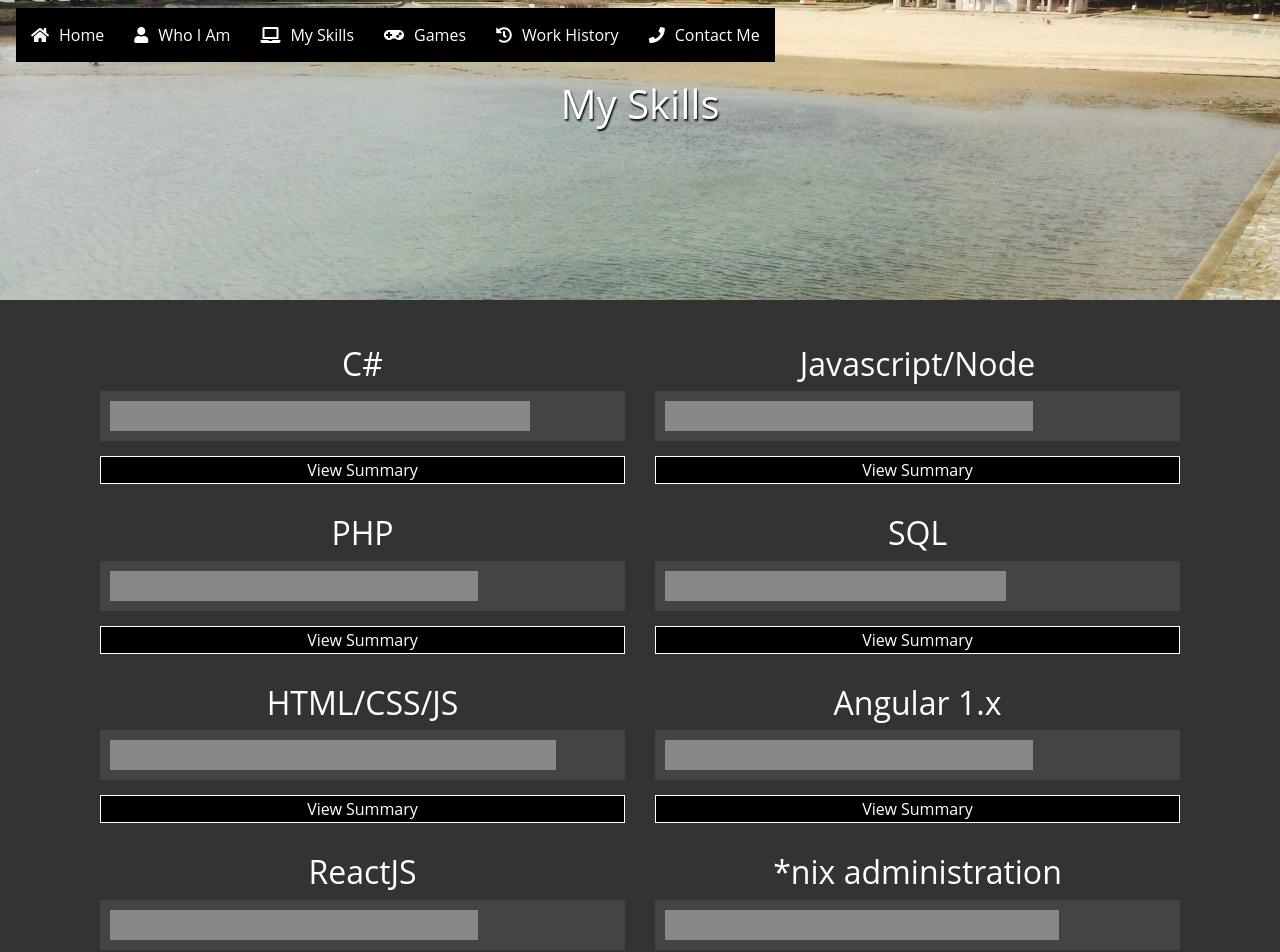
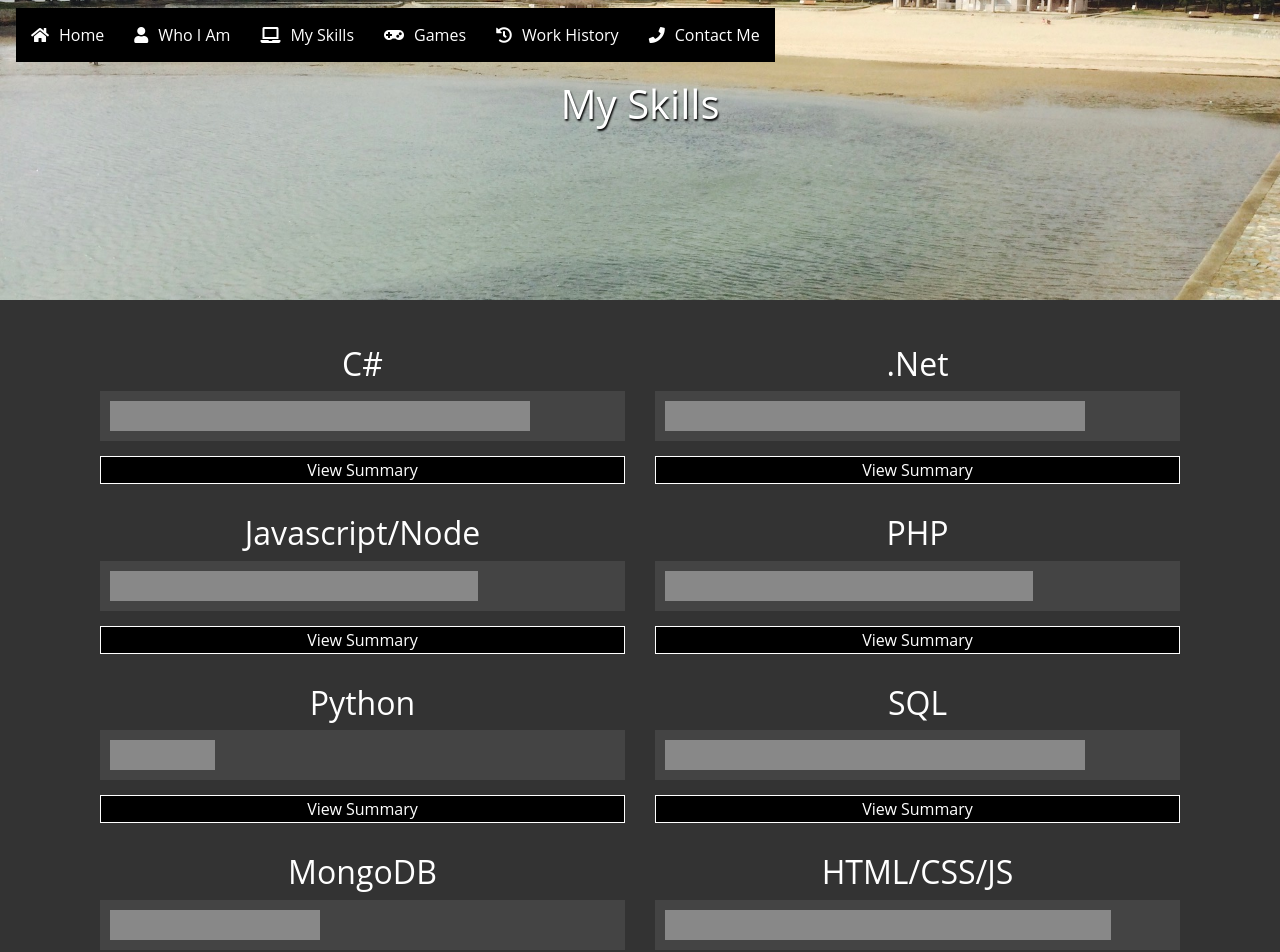
Before and after one commit to superevil6/personal-site, a React (Create React App) app: page /skills in a window 1280 px wide. Shown: the top 952 px of the page. Built offline with nearby package versions, Linux system fonts and the light colour scheme.

Commit message:
Added files again

```diff
--- /dev/null
+++ b/src/components/ageFinder.js
@@ -0,0 +1,22 @@
+import React from 'react';
+
+function AgeFinder() {
+    const year = (new Date()).getFullYear();
+    const birthDay = 262;
+    const getAge = () => {
+      let now = new Date();
+      let start = new Date(now.getFullYear(), 0, 0);
+      let difference = now - start;
+      let oneDay = 1000 * 60 * 60 * 24;
+      let day = Math.floor(difference / oneDay);
+      if(day > birthDay){
+        return year - 1989;
+      }
+      else{
+        return year - 1989 - 1;
+      }
+    }
+  return <span>{getAge()}</span>;
+}
+
+export default AgeFinder;
--- a/src/pages/contact/contact.css
+++ b/src/pages/contact/contact.css
@@ -0,0 +1,6 @@
+.ReactModal__Overlay{
+    background-color: rgba(0, 0, 0, 0.75) !important;
+}
+.ReactModal__Overlay--after-open{
+    background-color: rgba(0, 0, 0, 0.75) !important;
+}
--- a/src/pages/contact/contact.js
+++ b/src/pages/contact/contact.js
@@ -12,7 +12,8 @@ const ContactForm = () => (
    {({ error, loading, success }) => {
       return (
       <div className="form">
-        <div name="contactForm">
+        {!success &&
+          <div name="contactForm">
           <div className="form_group">
             <label className="form_item">First Name:
               <input type="text" name="firstName" placeholder='First Name' required={true} />
@@ -38,6 +39,8 @@ const ContactForm = () => (
               <button className="submit_button" type="submit">Submit</button>
           </div>
         </div>
+        }
+
         {loading && <div>Loading...</div>}
         {error && <div>Something went wrong. Please try again later.</div>}
         {success && <div>Thank you for contacting me!</div>}
--- a/src/pages/history/history.js
+++ b/src/pages/history/history.js
@@ -37,7 +37,7 @@ class History extends Component {
               items: [
                 {"title" : "Who I am",
                 "image" : smile,
-                "description" : "I am a 28 year old software developer who lives in Kansas. I used to live in Japan for five years. I recently got married, and want to have kids soon. I love playing, and making video games. I always challenge myself to learn new hobbies/skills, and luckily programming/web development has no shortage of things to learn."}
+                "description" : "I am a software developer who lives in Kansas. I used to live in Japan for five years. I recently got married, and want to have kids soon. I love playing, and making video games. I always challenge myself to learn new hobbies/skills, and luckily programming/web development has no shortage of things to learn."}
 
             ]}
           }
--- a/src/pages/home/home.js
+++ b/src/pages/home/home.js
@@ -1,6 +1,7 @@
 import React, { Component } from 'react';
 import Blog from '../../components/blog/blog.js';
 import Header from '../../components/header/header.js';
+import AgeFinder from '../../components/ageFinder';
 import blackboard from '../../components/blog/images/blackboard.jpg';
 import ImageGallery from 'react-image-gallery';
 import homepageBackground from './sunflowers.jpg';
@@ -13,6 +14,7 @@ import satansred from '../../components/blog/images/satansred.jpg';
 import threeliter from '../../components/blog/images/threeliter.jpg';
 import haku from '../../components/blog/images/haku.jpg';
 import rings from '../../components/blog/images/rings.jpg';
+import flowers from '../../components/blog/images/Flowers.jpg';
 
 //Carousel images
 import uncomfortableSteve from './Uncomfortable Steve from accounting.png';
@@ -41,21 +43,6 @@ class Home extends Component {
 
 
   render() {
-    const year = (new Date()).getFullYear();
-    const birthDay = 262;
-    const getAge = () => {
-      let now = new Date();
-      let start = new Date(now.getFullYear(), 0, 0);
-      let difference = now - start;
-      let oneDay = 1000 * 60 * 60 * 24;
-      let day = Math.floor(difference / oneDay);
-      if(day > birthDay){
-        return year - 1989;
-      }
-      else{
-        return year - 1989 - 1;
-      }
-    }
 
 
 
@@ -108,7 +95,7 @@ class Home extends Component {
             <div className="intro_mobile">
               <h2>About Myself</h2>
               <div className="intro">
-                <p>My name is Alex Cassells, I'm a {getAge()} year old programmer. I love videogames, art, movies, drawing, and many other things. I like making stuff! I like making videogames the most though. Check out this website to learn more about me, and feel free to send me a message from the contact page.</p>
+                <p>My name is Alex Cassells, I'm a {AgeFinder()} year old programmer. I love videogames, art, movies, drawing, and many other things. I like making stuff! I like making videogames the most though. Check out this website to learn more about me, and feel free to send me a message from the contact page.</p>
               </div>
             </div>
             <div className="gallery_link">
@@ -118,7 +105,7 @@ class Home extends Component {
             <div>
               <h2>About Myself</h2>
               <div className="intro">
-                <p>My name is Alex Cassells, I'm a {getAge()} year old programmer. I love videogames, art, movies, drawing, and many other things. I like making stuff! I like making videogames the most though. Check out this website to learn more about me, and feel free to send me a message from the contact page.</p>
+                <p>My name is Alex Cassells, I'm a {AgeFinder()} year old programmer. I love videogames, art, movies, drawing, and many other things. I like making stuff! I like making videogames the most though. Check out this website to learn more about me, and feel free to send me a message from the contact page.</p>
               </div>
             </div>
               <div className="fixed_container">
@@ -128,6 +115,11 @@ class Home extends Component {
             </div>
             <div className="right_container">
               <h2>Updates and News</h2>
+              <Blog title="First year anniversary!"
+              date="August 19th 2019"
+              imageDescription="Lovely flowers that my wife crocheted for me!"
+              photo={flowers}
+              content="Hard to believe that I've been married for over a year now! Just as hard to believe that I've been programming professionally for two and a half years now! Wow! Onward and upward! I've been working on my project called Color Splash lately, and I hope that I can eventually get it out the door, and on to Steam. I'll create a new page for it soon, once I've got some good screenshots to share. Check it out on Github" />
               <Blog title="Happy 4th, happy wedding!"
               date="July 4th 2018"
               imageDescription="Her engagement ring, and the ring I received from my grandparents."
--- a/src/pages/skills/skills.js
+++ b/src/pages/skills/skills.js
@@ -31,6 +31,14 @@ class Skills extends Component {
                   {"summary" : "Tons of experimentation and random development"},
                   {"summary" : "Personally, it's my favorite."},
                   ]} } />
+                  <Skill skillName=".Net" width="80%" summaryItems={
+                {items : [
+                  {"summary" : "As previoulsy mentioned, I understand and thrive with Object Oriented Programming and C#, so .Net is a breeze."},
+                  {"summary" : "I know how to manipulate IIS, stand up sites, and work with app/web configs."},
+                  {"summary" : "Although I perfer *Nix terminals, I can work my way around Cmd and Powershell no problem."},
+                  {"summary" : "I have experience utilizing TFS for version controlling and task management."},
+                  {"summary" : "While I haven't built anything entirely on Azure due to the cost, I have built a lot of Webfunctions. It's easy and handy."},
+                  ]} } />
                   <Skill skillName="Javascript/Node" width="70%" summaryItems={
                 {items : [
                   {"summary" : "I have development experience with ES6 and everything prior."},
@@ -38,19 +46,31 @@ class Skills extends Component {
                   {"summary" : "This website uses Node, and NPM. I love going through NPMjs and seeing all the crazy modules you can integrate into your projects."},
                   {"summary" : "One of my immediate personal projects is to develop a Node Package for distribution through npmjs.com"},
                   {"summary" : "I can set up and use Express.js. ...CRUD, this site doesn't utilize it."},
+                  {"summary" : "I've used more jQuery than I'd like to admit."},
                   ]} } />
               <Skill skillName="PHP" width="70%" summaryItems={
                 {items : [
-                  {"summary" : "While working at BuilderDesigns I've done a lot of PHP coding and debugging"},
+                  {"summary" : "I wrote a lot of backend logic for Angular 1.x sites using PHP."},
                   {"summary" : "I've built APIs for SQL databases to be used in PHP as well as AngularJS."},
                   {"summary" : "Writting lots of back-end logic and tons of debugging."},
-                  {"summary" : "At BuilderDesigns, I've worked with a lot of oldersites that don't utilize JavaScript frameworks. With enough ingenuity you can replicate anything a fancy framework can do in PHP."},
+                  {"summary" : "I've worked on much older sites that use PHP as a make-shift front end framework to surprisingly good success."},
                   ]} } />
-              <Skill skillName="SQL" width="65%" summaryItems={
+              <Skill skillName="Python" width="20%" summaryItems={
                 {items : [
-                  {"summary" : "Experience with creating databases, tables, rows, and properities."},
-                  {"summary" : "I can write queries, yay!"},
-                  {"summary" : "Worked a lot of tables into APIs for use on sites at BuilderDesigns."}
+                  {"summary" : "This is more of a hobby language for me. I've experimented with Machine Learning, and have learned Phython to that extent. Look for the GitHub project when it's ready to be shared."},
+                  {"summary" : "I understand the syntax well, and have written small applications like cashregisters with Python. I like it, but I wouldn't consider myself an expert at all."},
+                  {"summary" : "I'm a Raspberry Pi enthusiast! I hope to actually mix the two together soon. I'm also eyeballing an Arduino project or two."},
+                  ]} } />
+              <Skill skillName="SQL" width="80%" summaryItems={
+                {items : [
+                  {"summary" : "Experience with creating databases, tables, rows, and columns."},
+                  {"summary" : "tSQL and MySQL are mainly what I've worked with. I look forward to using Postgres, I hear good things."},
+                  {"summary" : "I have worked with Express, .Net WebAPI, and PHP to create SQL based APIs for frontends."}
+                  ]} } />
+              <Skill skillName="MongoDB" width="40%" summaryItems={
+                {items : [
+                  {"summary" : "I can install, and utilize MongoDB."},
+                  {"summary" : "I can search, modify, add, and edit documents pretty handily."},
                   ]} } />
               <Skill skillName="HTML/CSS/JS" width="85%" summaryItems={
                 {items : [
@@ -72,9 +92,8 @@ class Skills extends Component {
               <Skill skillName="ReactJS" width="70%" summaryItems={
                 {items : [
                   {"summary" : "Well, this site is made in ReactJS for one."},
-                  {"summary" : "Although I made most of the components used on this site, there are a few pre-made ones such as react-router-dom, react-helmet, and that neat little Shadowbox used in the games section."},
-                  {"summary" : "I've taken several courses online including CodeAcademy.com's"},
-                  {"summary" : "BuilderDesigns uses it."}]} } />
+                  {"summary" : "Although I made most of the components used on this site, there are a few pre-made ones such as react-router-dom, react-helmet, and that neat little shadowbox used in the games section."},
+                  {"summary" : "I have made many sites and projects utilizing ReactJS, as of now, it's my go too."}]} } />
               <Skill skillName="*nix administration" width="75%" summaryItems={
                 {items : [
                   {"summary" : "Most of my work at BuilderDesigns involves System Administrative work for Centos, Debian, and Ubuntu servers."},
@@ -85,15 +104,10 @@ class Skills extends Component {
                   {"summary" : "VIM has a nasty learning curve, but I've grown to like it."},
                   {"summary" : "Seriously though, I do a lot of SysAdmin work at Builderdesigns."}
                   ]} } />
-              <Skill skillName="MongoDB" width="40%" summaryItems={
-                {items : [
-                  {"summary" : "I can install, and utilize MongoDB."},
-                  {"summary" : "I can search, modify, add, and edit documents pretty handily."},
-                  ]} } />
               <Skill skillName="Graphic Design" width="60%" summaryItems={
                 {items : [
                   {"summary" : "I do my own graphics for game development. I'd love to share some of the graphics."},
-                  {"summary" : "Needless to say, I know how to use Photoshop (to a lesser extent GIMP), Illustrator, and Animate (formly known as Flash.). A ton of sprite editing programs too."},
+                  {"summary" : "Needless to say, I know how to use Photoshop (to a lesser extent GIMP), Illustrator, Krita, and Animate (formly known as Flash.). A ton of sprite editing programs too."},
                   {"summary" : "I used to do a lot of flash animation in highscool. I'll try to dig some up if you're interested."}
                   ]} } />
               <Skill skillName="Web Development / Misc" width="80%" summaryItems={
@@ -101,6 +115,8 @@ class Skills extends Component {
                   {"summary" : "Digital Ocean: I know most of what there is to know about creating, managing, destorying, and manipulating droplets through Digital Ocean."},
                   {"summary" : "Docker: I can set up Docker containers, and make good use of them too."},
                   {"summary" : "Wordpress: I can set up and manage Wordpress blogs."},
+                  {"summary" : "C++: I can read and write C++, but I don't have as much experience with it as I do the languages above. I'd love to do more with it."},
+                  {"summary" : "Java: Same thing as C++."},
                   {"summary" : "Stackoverflow: This isn't really a skill, but I know how to search through Stackoverflow efficiently to find what I need."}
                   ]} } />
               <Skill skillName="Japanese" width="80%" summaryItems={
```
Also changed, not shown: 1 other file (tests, documents, lock files or other folders).
